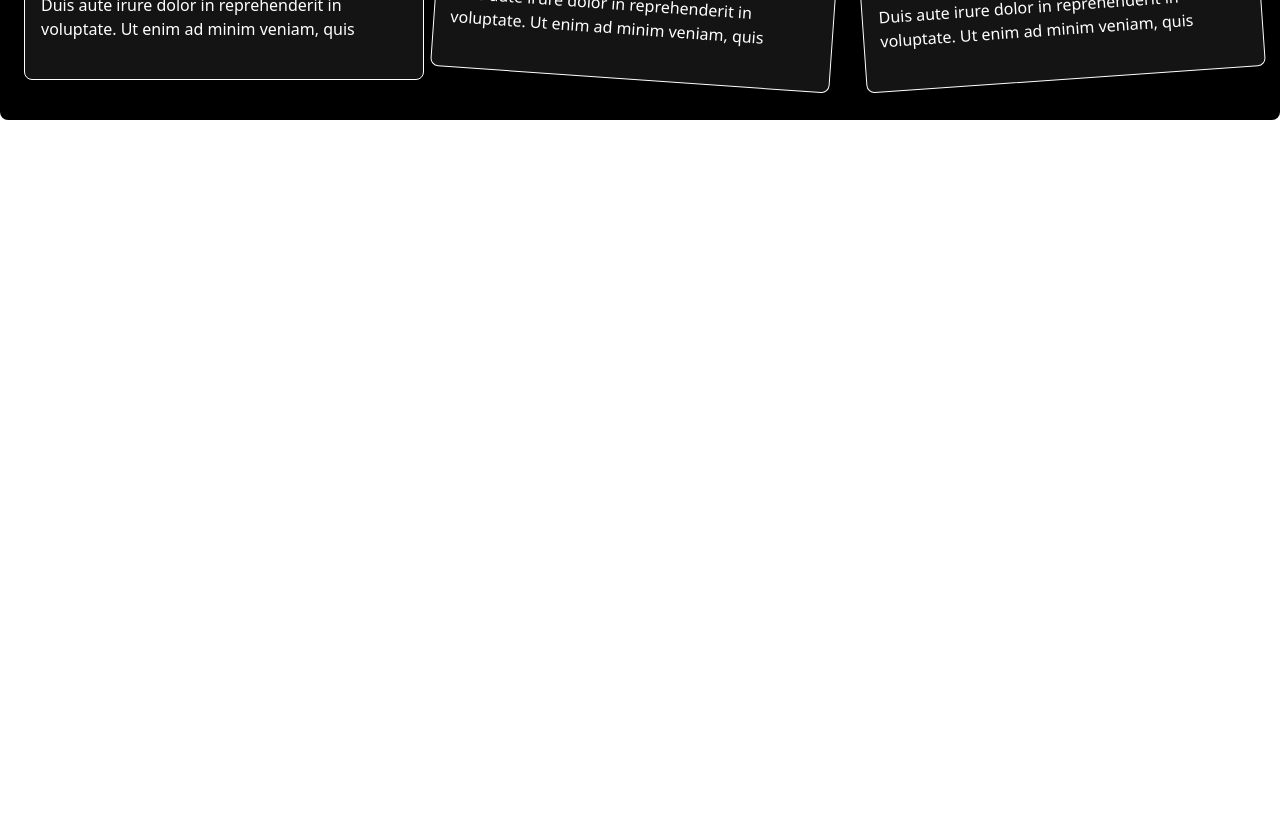
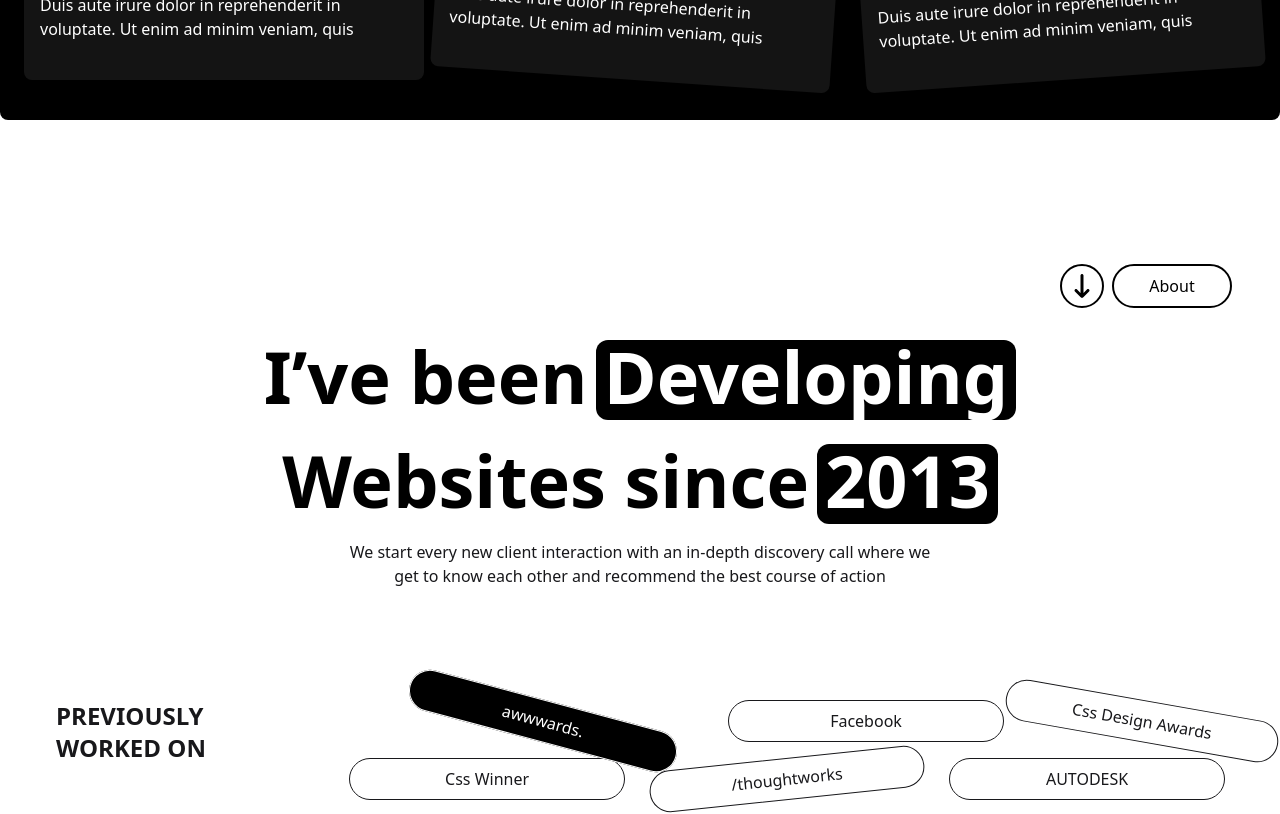
Before and after one commit to ActiveShayun/portfolio-design, a Next.js app: page / in a window 1280 px wide. Shown: the part 1420-2234 px from the top of the page. Before the commit the page ends 1540 px from the top, so only its background shows below. Built offline with nearby package versions, Linux system fonts and the light colour scheme.

Commit message:
about section done create done

```diff
--- a/src/app/page.js
+++ b/src/app/page.js
@@ -1,3 +1,4 @@
+import About from "@/components/aboutSection/About";
 import Banner from "@/components/banner/Banner";
 import SkillSection from "@/components/skillSection/SkillSection";
 
@@ -6,10 +7,10 @@ export default function Home() {
   return (
     <div>
       <main className="max-w-7xl mx-auto">
-      <Banner/>
-      <SkillSection/>
+        <Banner />
+        <SkillSection />
+        <About />
       </main>
-
     </div>
   );
 }
--- /dev/null
+++ b/src/components/aboutSection/About.jsx
@@ -0,0 +1,88 @@
+import React from 'react';
+import { FaArrowDownLong } from 'react-icons/fa6';
+import DemoBtn from './demobtn/DemoBtn';
+
+const About = () => {
+    return (
+        <div className='rounded-lg relative h-[500px]'>
+            <div>
+                <div className='lg:pt-36 py-12 lg:px-12 px-4'>
+                    <div >
+                        <div className='flex gap-2 items-center justify-end text-black'>
+                            <span >
+                                <FaArrowDownLong
+                                    className='w-[44px] h-[44px] rounded-full border-2 p-2' /></span>
+                            <button className='py-2 px-4 w-[120px] rounded-full border-2'> About</button>
+                        </div>
+                        {/* title */}
+                        <div>
+                            <h3 className='lg:text-7xl text-black text-5xl font-bold lg:text-center text-left mt-8'>
+                                I’ve been
+                                <span className='bg-black text-white rounded-xl lg:ml-2 px-2 inline-block pb-2 my-2 lg:my-0 lg:mb-4'>
+                                    Developing</span> <br className='hidden lg:block ' />
+                                Websites since
+                                <span className='bg-black text-white rounded-xl ml-2 px-2 inline-block pb-2 mt-2'>
+                                    2013</span></h3>
+                        </div>
+                    </div>
+                    <div>
+                        <p className='lg:text-center text-left lg:w-3/6 mx-auto mt-4'>
+                            We start every new client interaction with an in-depth discovery call where
+                            we get to know each other and recommend the best course of
+                            action</p>
+                    </div>
+                </div>
+            </div>
+
+            <div className='px-4 lg:px-0'>
+                <div className='grid grid-cols-1 lg:grid-cols-11 lg:mt-16 '>
+                    {/* PREVIOUSLY WORKED ON */}
+                    <div className='col-span-3 lg:pl-14 mb-4'>
+                        <h5 className='text-2xl font-bold'>
+                            PREVIOUSLY <br /> WORKED ON</h5>
+                    </div>
+                    <div className='col-span-8'>
+                        <div className='flex lg:justify-between justify-items-start gap-5 lg:gap-0 items-center'>
+                            <div className='lg:rotate-15 bg-black rounded-full text-white lg:ml-14'>
+                                <DemoBtn text={'awwwards.'} />
+                            </div>
+                            <div className='flex justify-between flex-wrap items-center gap-4 lg:gap-0'>
+                                <div>
+                                    <DemoBtn text={'Facebook'} />
+                                </div>
+                                <div className='lg:rotate-10'>
+                                    <DemoBtn text={'Css Design Awards'} />
+                                </div>
+                            </div>
+                        </div>
+                        <div className='flex items-center flex-wrap gap-6 mt-4'>
+                            <DemoBtn text={'Css Winner'} />
+                            <div className='lg:-rotate-6'>
+                                <DemoBtn text={'/thoughtworks'} />
+                            </div>
+                            <DemoBtn text={'AUTODESK'} />
+                        </div>
+                    </div>
+                </div>
+            </div>
+
+            {/* Crub Divider */}
+            {/* <div className="absolute bottom-0 left-0 w-full overflow-hidden leading-[0]">
+                <svg
+                    className="relative block w-[calc(100%+130px)] h-[100px]"
+                    viewBox="0 0 1440 100"
+                    preserveAspectRatio="none"
+                >
+                    <path
+                        d="M0,0 C480,100 960,0 1440,100 L1440,0 L0,0 Z"
+                        fill="#ffffff"
+                    ></path>
+                </svg>
+            </div> */}
+        </div>
+
+
+    );
+};
+
+export default About;
--- /dev/null
+++ b/src/components/aboutSection/demobtn/DemoBtn.jsx
@@ -0,0 +1,13 @@
+import React from 'react';
+
+const DemoBtn = ({ text }) => {
+    return (
+        <div>
+            <button className='lg:w-[276px] border rounded-full lx:px-10 px-4 py-2 cursor-pointer'>
+                {text}
+            </button>
+        </div >
+    );
+};
+
+export default DemoBtn;
--- a/src/components/shared/skillCard/SkillCard.jsx
+++ b/src/components/shared/skillCard/SkillCard.jsx
@@ -4,7 +4,7 @@ import { FaReact } from 'react-icons/fa';
 const SkillCard = ({ cardTitle}) => {
     return (
         <div className={`lg:w-[400px] lg:h-[300px] w-full text-white flex flex-col justify-evenly
-        bg-[#FFFFFF14] rounded-lg p-4 border mb-4 lg:mb-0
+        bg-[#FFFFFF14] rounded-lg p-4 mb-4 lg:mb-0
    `}>
             <div>
                 <FaReact className='w-24 h-25' />
```
